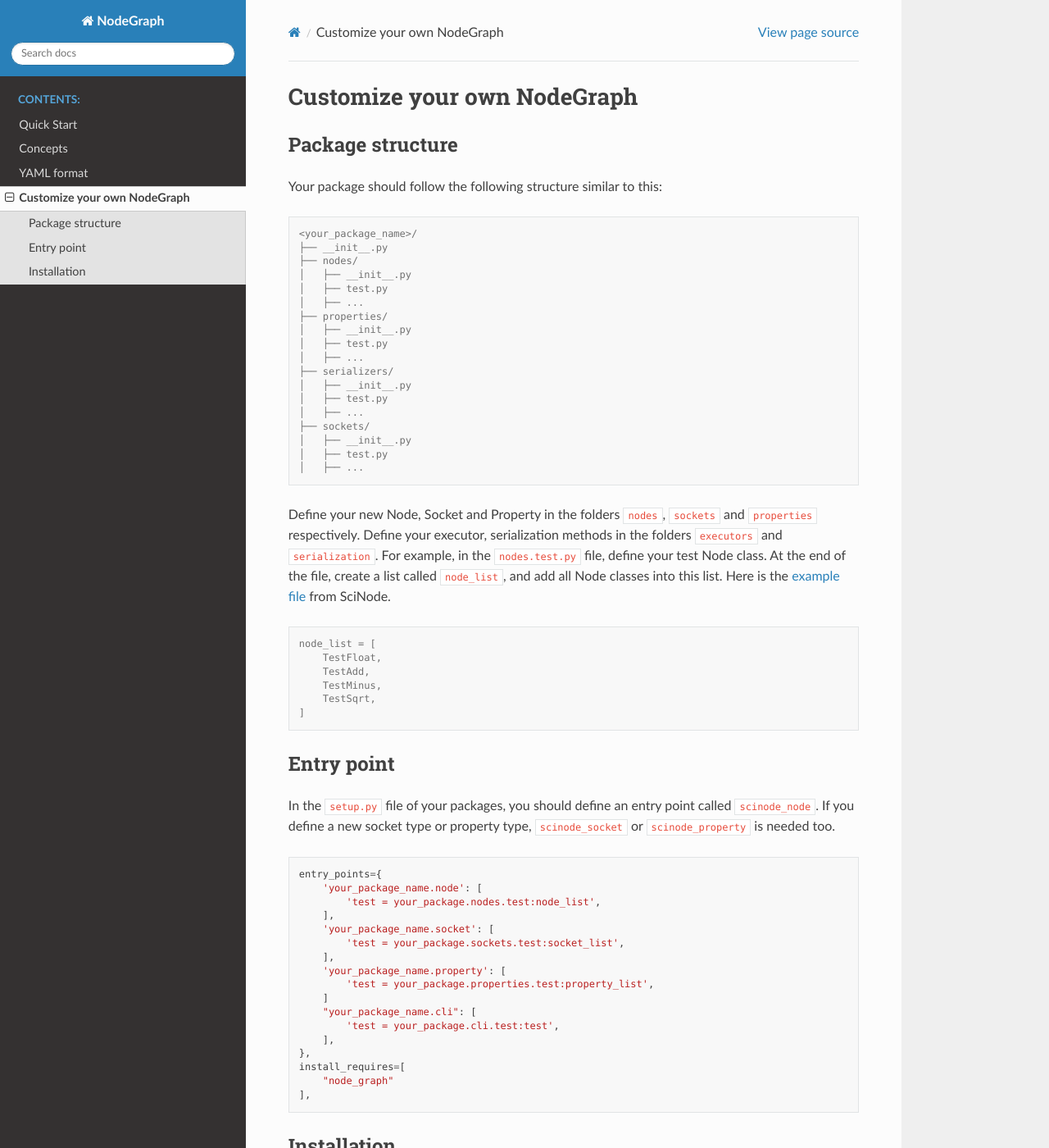
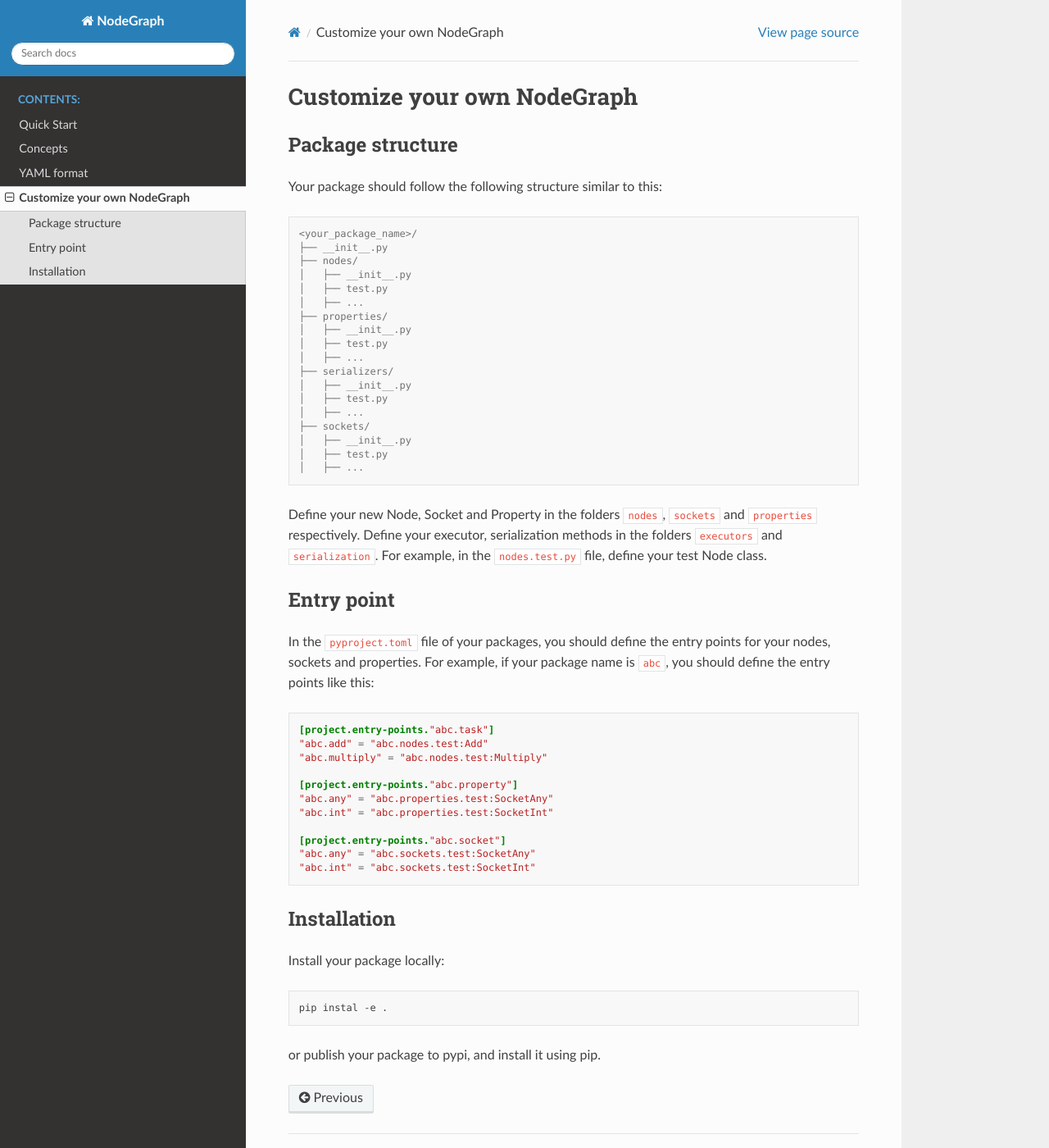
Before and after one commit to scinode/node-graph, a Sphinx documentation site: the page built from docs/source/customize.rst, in a window 1280 px wide and 1400 px high. Shown: the whole window at 82% size. Built offline with Sphinx 7.4.7 and the Read the Docs theme 2.0.0, drawn with Linux system fonts in a browser that asks for light colours.

Commit message:
Update docs

```diff
--- a/docs/source/customize.rst
+++ b/docs/source/customize.rst
@@ -30,43 +30,29 @@
     │   ├── test.py
     │   ├── ...
 
-Define your new Node, Socket and Property in the folders ``nodes``, ``sockets`` and ``properties`` respectively. Define your executor, serialization methods in the folders ``executors`` and ``serialization``. For example, in the ``nodes.test.py`` file, define your test Node class. At the end of the file, create a list called ``node_list``, and add all Node classes into this list. Here is the `example file <https://github.com/scinode/scinode/blob/main/scinode/nodes/test.py>`_ from SciNode.
-
-.. code:: console
-
-    node_list = [
-        TestFloat,
-        TestAdd,
-        TestMinus,
-        TestSqrt,
-    ]
+Define your new Node, Socket and Property in the folders ``nodes``, ``sockets`` and ``properties`` respectively. Define your executor, serialization methods in the folders ``executors`` and ``serialization``. For example, in the ``nodes.test.py`` file, define your test Node class.
 
 
 Entry point
 -------------------
 
-In the ``setup.py`` file of your packages, you should define an entry point called ``scinode_node``. If you define a new socket type or property type, ``scinode_socket`` or ``scinode_property`` is needed too.
+In the ``pyproject.toml`` file of your packages, you should define the entry points for your nodes, sockets and properties. For example, if your package name is ``abc``, you should define the entry points like this:
 
 
-.. code:: Python
+.. code:: toml
 
-    entry_points={
-        'your_package_name.node': [
-            'test = your_package.nodes.test:node_list',
-        ],
-        'your_package_name.socket': [
-            'test = your_package.sockets.test:socket_list',
-        ],
-        'your_package_name.property': [
-            'test = your_package.properties.test:property_list',
-        ]
-        "your_package_name.cli": [
-            'test = your_package.cli.test:test',
-        ],
-    },
-    install_requires=[
-        "node_graph"
-    ],
+    [project.entry-points."abc.task"]
+    "abc.add" = "abc.nodes.test:Add"
+    "abc.multiply" = "abc.nodes.test:Multiply"
+
+    [project.entry-points."abc.property"]
+    "abc.any" = "abc.properties.test:SocketAny"
+    "abc.int" = "abc.properties.test:SocketInt"
+
+    [project.entry-points."abc.socket"]
+    "abc.any" = "abc.sockets.test:SocketAny"
+    "abc.int" = "abc.sockets.test:SocketInt"
+
 
 
 Installation
```
